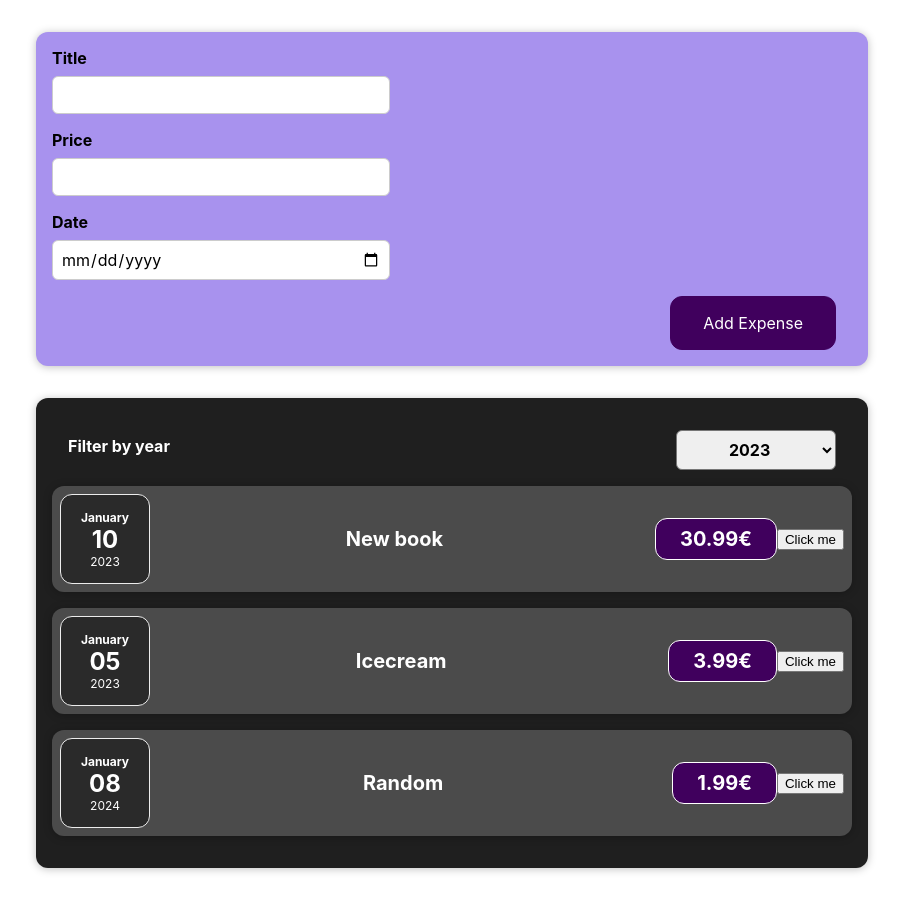
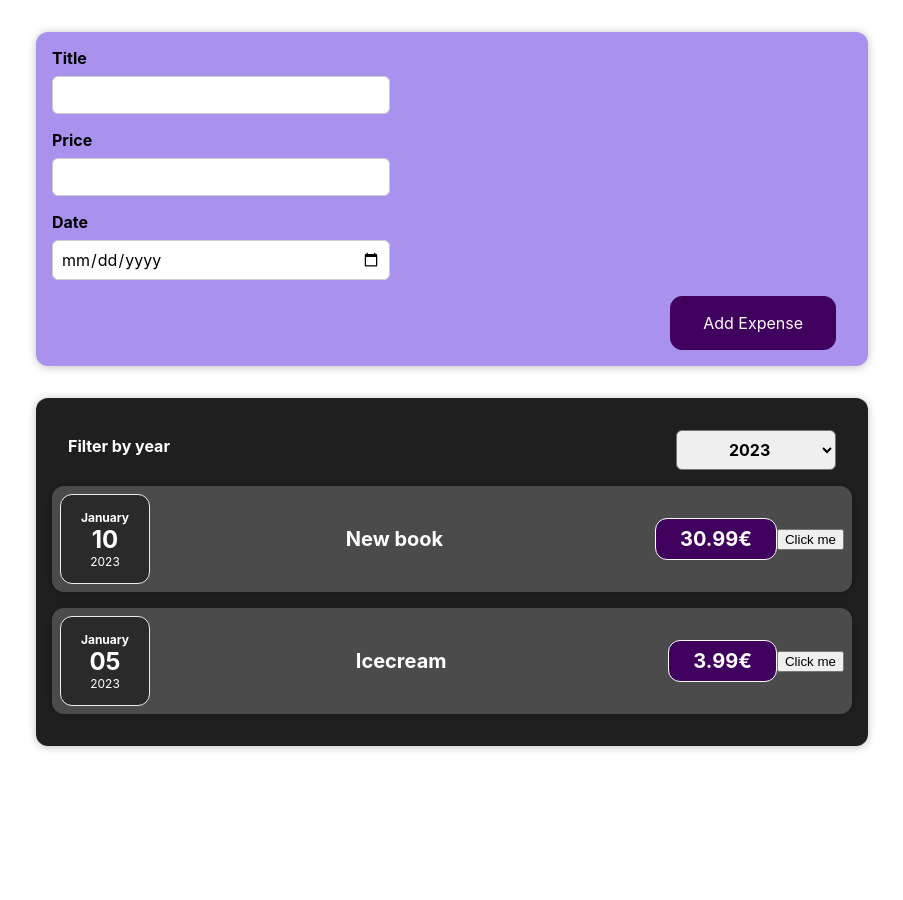
Before and after one commit to janari01/prog_alused, a React (Create React App) app in the folder react/expenses/expenses_app/: page / in a window 1280 px wide. Shown: the whole page, without its empty margins (188-1091 px from the left). After the commit the page ends 800 px from the top, so only its background shows below. Built offline with nearby package versions, Linux system fonts and the light colour scheme.

Commit message:
Year filtering

```diff
--- a/react/expenses/expenses_app/src/components/Expenses/Expenses.js
+++ b/react/expenses/expenses_app/src/components/Expenses/Expenses.js
@@ -10,13 +10,18 @@ function Expenses(props) {
         setSelectedYear(selectedYear)
     }
 
+    // to display expense items that match the current selected year
+    const filteredExpenses = props.expenses.filter(expense =>
+        expense.date.getFullYear().toString() === selectedYear)
+
+
 
 
     return (
         <Card className='expenses'>
             <ExpensesFilter selected={selectedYear} onChangeFilter={filterChangeHandler} />
             {
-            props.expenses.map(expense => <ExpenseItem key={expense.id} className='expense-item' expenseData={expense} />)
+            filteredExpenses.map(expense => <ExpenseItem key={expense.id} className='expense-item' expenseData={expense} />)
             }
         </Card>
     )
```
